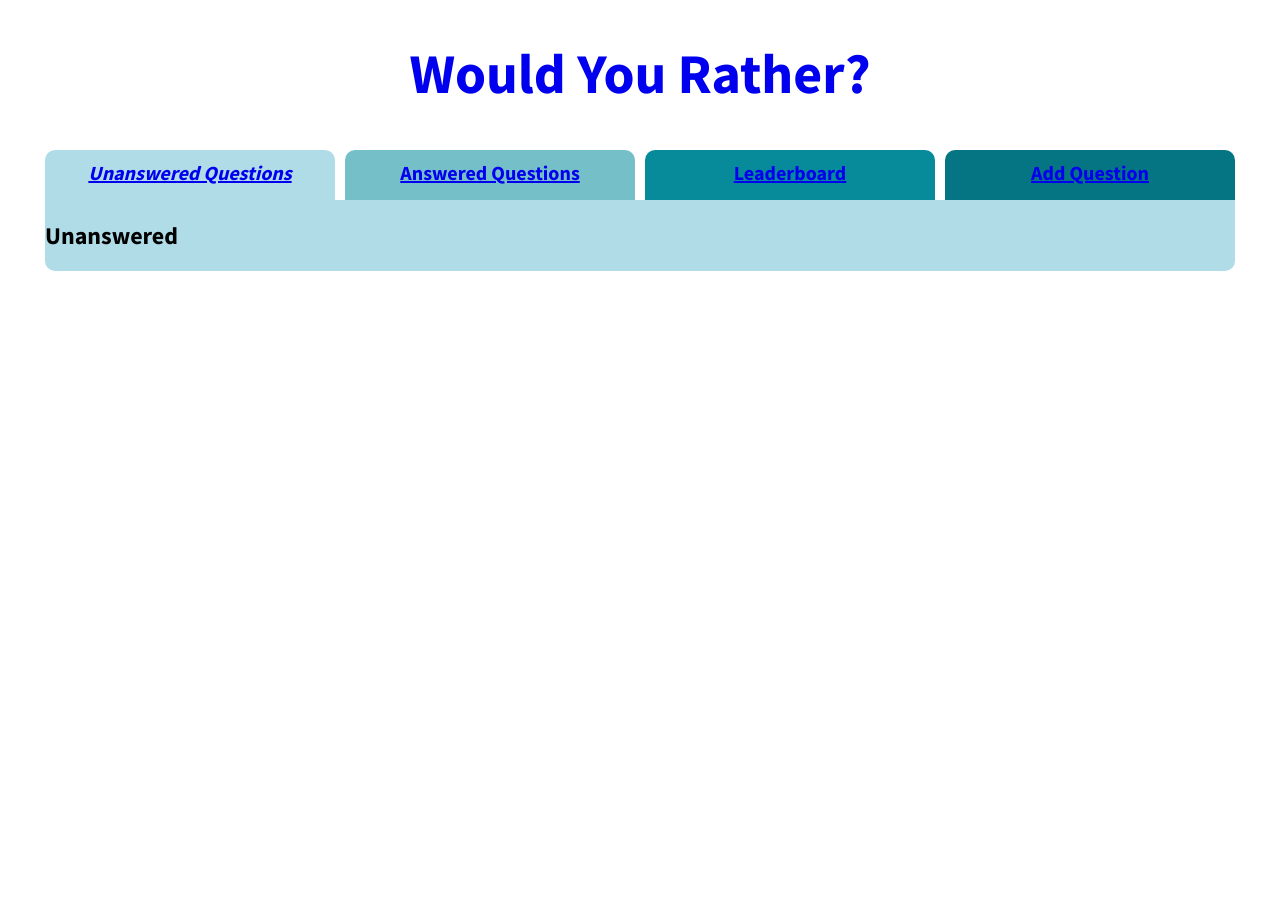
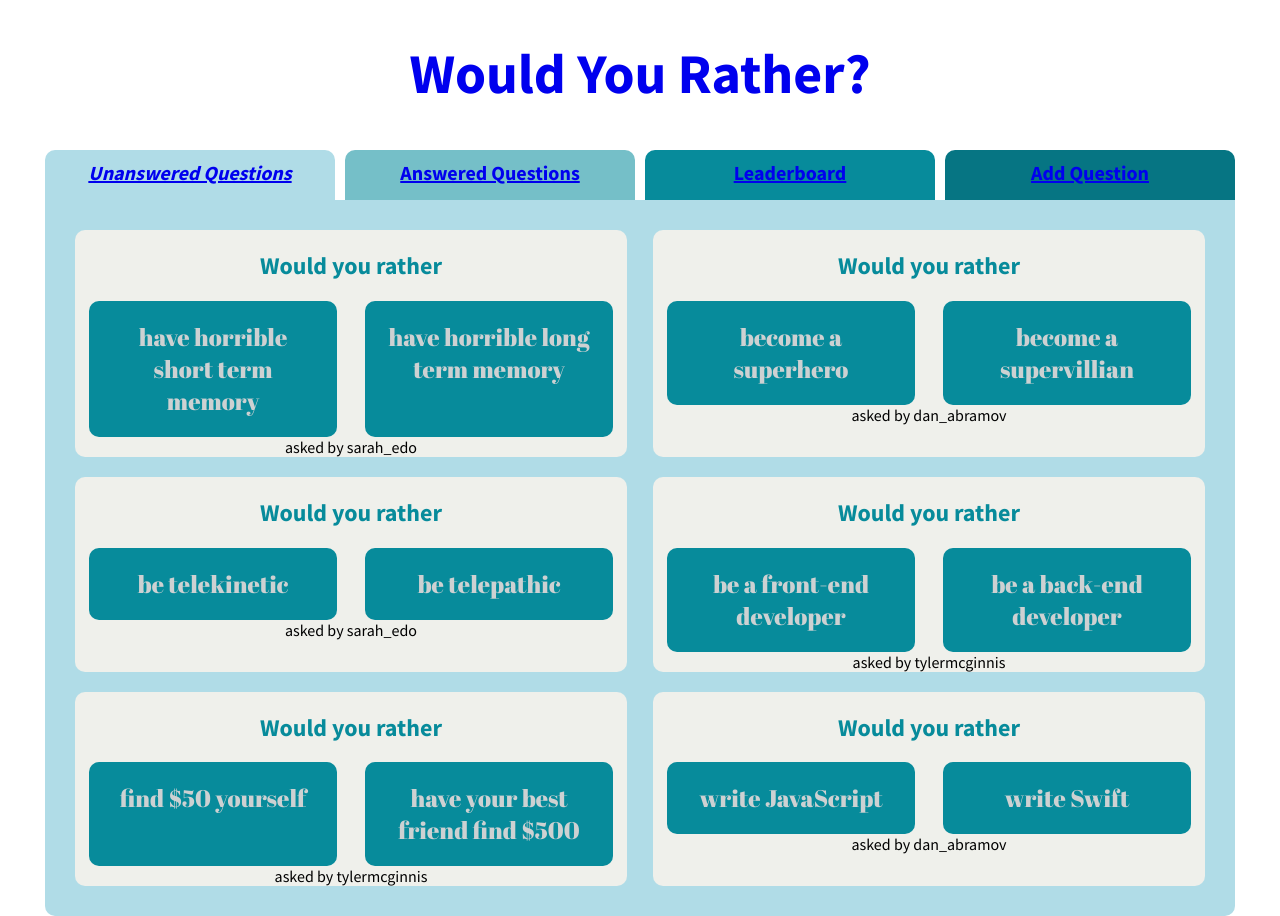
Before and after one commit to clc80/would_you_rather, a React (Create React App) app: page / in a window 1280 px wide. Before the commit the page ends 800 px from the top, so only its background shows below. Built offline with nearby package versions, Linux system fonts and the light colour scheme.

Commit message:
Add questions

```diff
--- /dev/null
+++ b/src/actions/index.js
@@ -0,0 +1,24 @@
+import { _getQuestions } from '../utils/_DATA.js'
+ export const GET_QUESTIONS = 'GET_QUESTIONS'
+ /* API request error handling */
+const showError = (error) =>
+  console.log('fetch failed: ' , error.statusText);
+ // load posts
+const getQuestions = (questions) => {
+  return {
+    type: GET_QUESTIONS,
+    questions
+  }
+}
+ export const loadQuestions = () => {
+  console.log("Load")
+  return dispatch => {
+    _getQuestions()
+      .then((response) => {
+        // convert questions to array
+        const qIndices = Object.keys(response)
+        const questions = qIndices.map(index =>  response[index] )
+        dispatch(getQuestions(questions))
+      })
+  }
+}
--- a/src/components/App.js
+++ b/src/components/App.js
@@ -1,5 +1,6 @@
 import React, {Component} from 'react';
 import {Link, NavLink, Route, Switch} from 'react-router-dom';
+import QuestionList from './QuestionList';
 
 
 class App extends Component {
@@ -48,7 +49,9 @@ class App extends Component {
       </nav>
       <Switch>
         <Route exact path='/' render={(props) => (
-          <div className="unans qblock"><h2>Unanswered</h2></div>
+          <div className="unans qblock">
+            <QuestionList />
+          </div>
         )}/>
         <Route path='/answered' render={(props) => (
             <div className="ans qblock"><h2>Answered</h2></div>
--- /dev/null
+++ b/src/components/Question.js
@@ -0,0 +1,27 @@
+import React, { Component } from 'react'
+import PropTypes from 'prop-types'
+ class Question extends Component {
+   static propTypes = {
+    question: PropTypes.object.isRequired,
+  }
+   render() {
+     const { question } = this.props
+     return (
+      <article className="qbox">
+        <h2 className="qheader">Would you rather</h2>
+          <div className="options">
+            <div className="opt1">
+              {question.optionOne.text}
+            </div>
+            <div className="opt2">
+              {question.optionTwo.text}
+            </div>
+          </div>
+          <div className="qfooter">
+            asked by {question.author}
+        </div>
+      </article>
+    )
+   }
+}
+ export default Question
--- /dev/null
+++ b/src/components/QuestionList.js
@@ -0,0 +1,45 @@
+import React, { Component } from 'react'
+import { connect } from 'react-redux'
+import { loadQuestions } from '../actions'
+import { withRouter } from 'react-router-dom'
+import Question from './Question'
+ class Questions extends Component {
+   state = {
+    questions: []
+  }
+   componentDidMount() {
+    console.log("did mount")
+    this.props.getQuestions()
+  }
+   render() {
+     const { questions } = this.props
+     return (
+      <section className="questionList">
+        { questions.length > 0 ?
+          questions.map((question) => (
+            <Question
+              question={question}
+              key={question.id}
+            />
+          )) : <div className="not-available">
+            No posts are available.  <br/>
+            <em>Please start a new conversation.</em>
+          </div>}
+    </section>
+    )
+   }
+}
+   const mapStateToProps = (state) => {
+  return {
+    questions: state.questions,
+  }
+ }
+const mapDispatchToProps = (dispatch) => {
+  return {
+    getQuestions: () => dispatch(loadQuestions())
+  }
+}
+ export default withRouter(connect(
+  mapStateToProps,
+  mapDispatchToProps
+)(Questions))
--- a/src/index.css
+++ b/src/index.css
@@ -72,6 +72,41 @@ app-title {
   margin: 5px;
 }
 
+/* question boxes */
+.questionList {
+  display: flex;
+  flex-wrap: wrap;
+  justify-content: space-between;
+  margin: 20px;
+}
+ .qbox {
+  background-color: #eff0eb;
+  border-radius: 10px;
+  margin: 10px;
+  text-align: center;
+  width: 48%;
+}
+ .qheader {
+  color: #078b9b;
+}
+.options {
+  display:flex;
+  justify-content: space-around;
+}
+ .opt1,
+.opt2 {
+  background-color: #078b9b;
+  border-radius: 10px;
+  color: #cdd1d2;
+  font: 1.5em  'Abril Fatface', cursive;
+  padding: 20px;
+  width: 45%
+}
+ .opt1 {
+  background-color: #078b9b;
+}
+
+
 @media screen and (min-width: 45em) {
    .navList {
     flex-direction: row;
--- a/src/reducers/index.js
+++ b/src/reducers/index.js
@@ -1,4 +1,12 @@
 import {combineReducers} from 'redux'
-//import {} from '../actions'
+import {GET_QUESTIONS} from '../actions'
 
-export default combineReducers({})
+function questions(state = [], action) {
+  switch (action.type) {
+    case GET_QUESTIONS:
+      return action.questions
+     default:
+      return state
+   }
+}
+ export default combineReducers({ questions })
--- a/src/utils/_DATA.js
+++ b/src/utils/_DATA.js
@@ -1,8 +1,8 @@
 let users = {
-  sarahedo: {
-    id: 'sarahedo',
-    name: 'Sarah Edo',
-    avatarURL: ,
+  sarah_edo: {
+    id: 'john_doe',
+    name: 'John Doe',
+    avatarURL: 'https://tylermcginnis.com/would-you-rather/tyler.jpg',
     answers: {
       "8xf0y6ziyjabvozdd253nd": 'optionOne',
       "6ni6ok3ym7mf1p33lnez": 'optionOne',
@@ -14,17 +14,17 @@ let users = {
   tylermcginnis: {
     id: 'tylermcginnis',
     name: 'Tyler McGinnis',
-    avatarURL: ,
+    avatarURL: 'https://tylermcginnis.com/would-you-rather/tyler.jpg',
     answers: {
       "vthrdm985a262al8qx3do": 'optionOne',
       "xj352vofupe1dqz9emx13r": 'optionTwo',
     },
     questions: ['loxhs1bqm25b708cmbf3g', 'vthrdm985a262al8qx3do'],
   },
-  johndoe: {
-    id: 'johndoe',
-    name: 'John Doe',
-    avatarURL: ,
+  dan_abramov: {
+    id: 'ann_rivers',
+    name: 'Ann Rivers',
+    avatarURL: 'https://tylermcginnis.com/would-you-rather/tyler.jpg',
     answers: {
       "xj352vofupe1dqz9emx13r": 'optionOne',
       "vthrdm985a262al8qx3do": 'optionTwo',
@@ -33,14 +33,13 @@ let users = {
     questions: ['6ni6ok3ym7mf1p33lnez', 'xj352vofupe1dqz9emx13r'],
   }
 }
-
  let questions = {
   "8xf0y6ziyjabvozdd253nd": {
     id: '8xf0y6ziyjabvozdd253nd',
-    author: 'sarahedo',
+    author: 'sarah_edo',
     timestamp: 1467166872634,
     optionOne: {
-      votes: ['sarahedo'],
+      votes: ['sarah_edo'],
       text: 'have horrible short term memory',
     },
     optionTwo: {
@@ -50,27 +49,27 @@ let questions = {
   },
   "6ni6ok3ym7mf1p33lnez": {
     id: '6ni6ok3ym7mf1p33lnez',
-    author: 'johndoe',
+    author: 'dan_abramov',
     timestamp: 1468479767190,
     optionOne: {
       votes: [],
       text: 'become a superhero',
     },
     optionTwo: {
-      votes: ['johndoe', 'sarahedo'],
+      votes: ['dan_abramov', 'sarah_edo'],
       text: 'become a supervillian'
     }
   },
   "am8ehyc8byjqgar0jgpub9": {
     id: 'am8ehyc8byjqgar0jgpub9',
-    author: 'sarahedo',
+    author: 'sarah_edo',
     timestamp: 1488579767190,
     optionOne: {
       votes: [],
       text: 'be telekinetic',
     },
     optionTwo: {
-      votes: ['sarahedo'],
+      votes: ['sarah_edo'],
       text: 'be telepathic'
     }
   },
@@ -83,7 +82,7 @@ let questions = {
       text: 'be a front-end developer',
     },
     optionTwo: {
-      votes: ['sarahedo'],
+      votes: ['sarah_edo'],
       text: 'be a back-end developer'
     }
   },
@@ -96,16 +95,16 @@ let questions = {
       text: 'find $50 yourself',
     },
     optionTwo: {
-      votes: ['johndoe'],
+      votes: ['dan_abramov'],
       text: 'have your best friend find $500'
     }
   },
   "xj352vofupe1dqz9emx13r": {
     id: 'xj352vofupe1dqz9emx13r',
-    author: 'johndoe',
+    author: 'dan_abramov',
     timestamp: 1493579767190,
     optionOne: {
-      votes: ['johndoe'],
+      votes: ['dan_abramov'],
       text: 'write JavaScript',
     },
     optionTwo: {
@@ -114,23 +113,19 @@ let questions = {
     }
   },
 }
-
  function generateUID () {
   return Math.random().toString(36).substring(2, 15) + Math.random().toString(36).substring(2, 15)
 }
-
  export function _getUsers () {
   return new Promise((res, rej) => {
     setTimeout(() => res({...users}), 1000)
   })
 }
-
  export function _getQuestions () {
   return new Promise((res, rej) => {
     setTimeout(() => res({...questions}), 1000)
   })
 }
-
  function formatQuestion ({ optionOneText, optionTwoText, author }) {
   return {
     id: generateUID(),
@@ -146,31 +141,18 @@ function formatQuestion ({ optionOneText, optionTwoText, author }) {
     }
   }
 }
-
  export function _saveQuestion (question) {
   return new Promise((res, rej) => {
-    const authedUser = question.author;
-    const formattedQuestion = formatQuestion(question);
-
+    const formattedQuestion = formatQuestion(question)
      setTimeout(() => {
       questions = {
         ...questions,
         [formattedQuestion.id]: formattedQuestion
       }
-
-      users = {
-        ...users,
-        [authedUser]: {
-          ...users[authedUser],
-          questions: users[authedUser].questions.concat([formattedQuestion.id])
-        }
-      }
-
        res(formattedQuestion)
     }, 1000)
   })
 }
-
  export function _saveQuestionAnswer ({ authedUser, qid, answer }) {
   return new Promise((res, rej) => {
     setTimeout(() => {
@@ -184,7 +166,6 @@ export function _saveQuestionAnswer ({ authedUser, qid, answer }) {
           }
         }
       }
-
        questions = {
         ...questions,
         [qid]: {
@@ -195,7 +176,6 @@ export function _saveQuestionAnswer ({ authedUser, qid, answer }) {
           }
         }
       }
-
        res()
     }, 500)
   })
```
Lines whose indentation alone changed are shown as unchanged.
